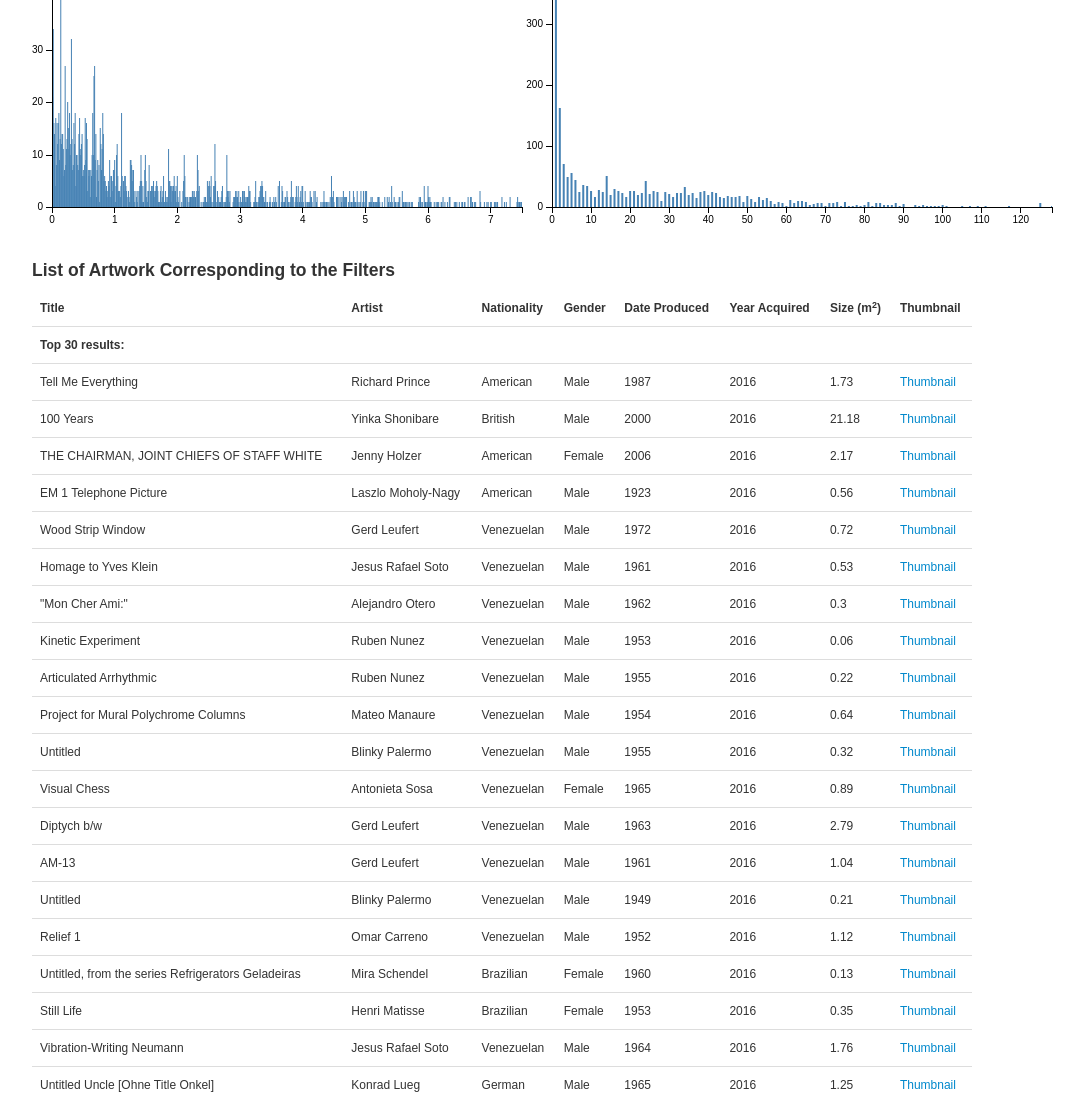
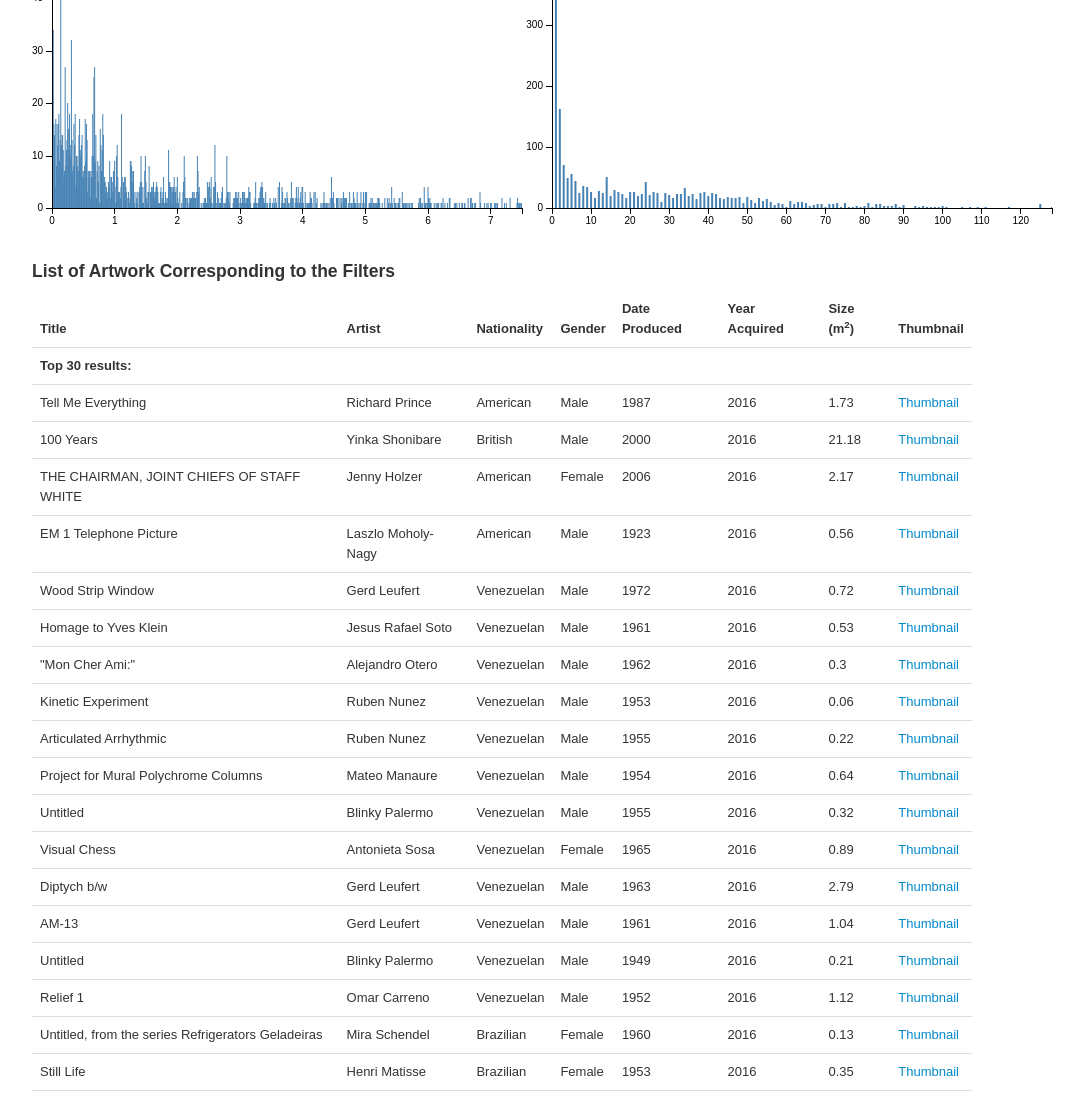
Before and after one commit to paulrocq/Paintings, a plain HTML site: page MoMA_Visualization/index.html in a window 1280 px wide. Shown: the part 761-1861 px from the top of the page, without its empty margins (138-1222 px from the left). Drawn offline with Linux system fonts and the light colour scheme.

Commit message:
fixing styles

```diff
--- a/MoMA_Visualization/index.html
+++ b/MoMA_Visualization/index.html
@@ -49,7 +49,7 @@
 
 <body>
 
-<div class='container' style='font: 12px sans-serif;'>
+<div class='container' style='font: 13px sans-serif;'>
    <h2>Paintings at the Museum of Modern Art - MoMA</h2>
    <div class="dc-data-count" style="float: left;">
       <h4>
```
